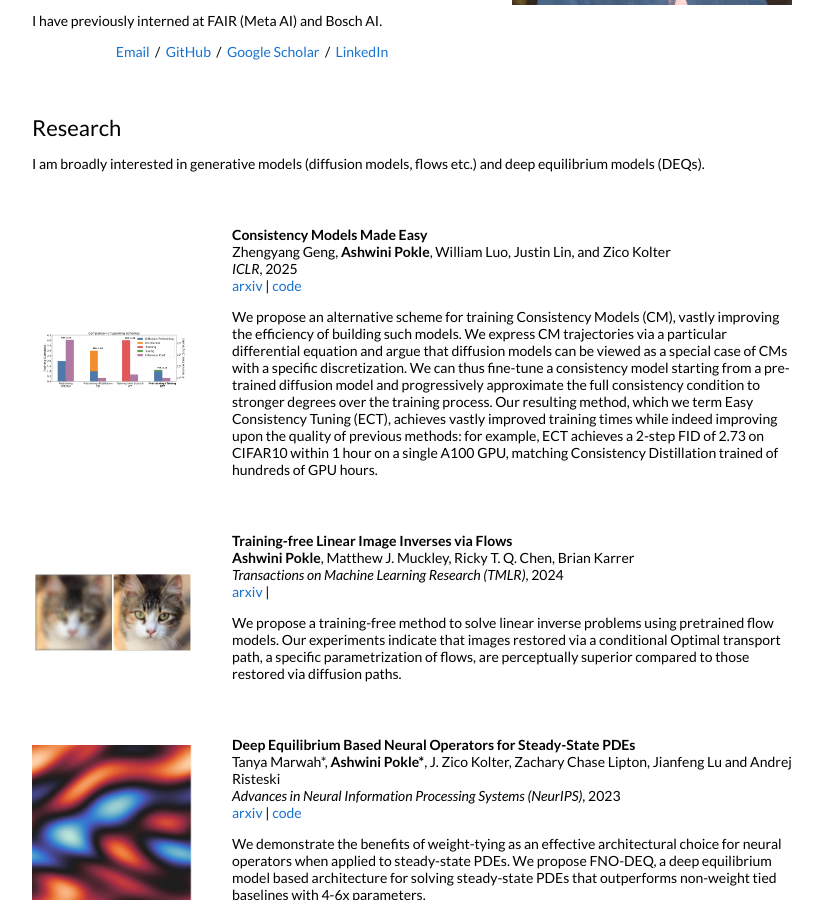
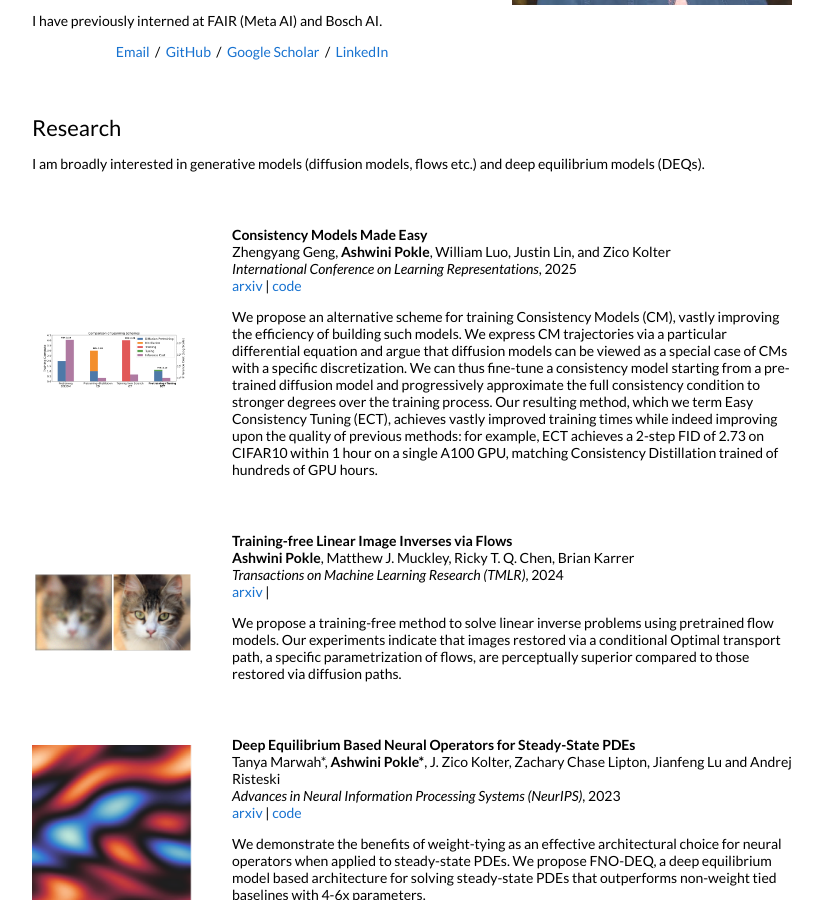
Before and after one commit to ashwinipokle/ashwinipokle.github.io, a Jekyll site: the page built from _posts/2024-06-09-ecm.md, in a window 1280 px wide and 900 px high, scrolled down 363 px. Shown: the whole window, without its empty margins (228-1051 px from the left). Built offline with Jekyll 4.4.1, drawn with Linux system fonts in a browser that asks for light colours.

Commit message:
Update 2024-06-09-ecm.md

```diff
--- a/_posts/2024-06-09-ecm.md
+++ b/_posts/2024-06-09-ecm.md
@@ -5,7 +5,7 @@ date:  2025-05-06 00:00:59 +00:00
 image: /images/cost-ect.jpg
 categories: research
 authors: "Zhengyang Geng, <strong>Ashwini Pokle</strong>, William Luo, Justin Lin, and Zico Kolter"
-venue: "ICLR"
+venue: "International Conference on Learning Representations"
 arxiv: https://arxiv.org/abs/2406.14548
 code: https://github.com/locuslab/ect
 ---
```
